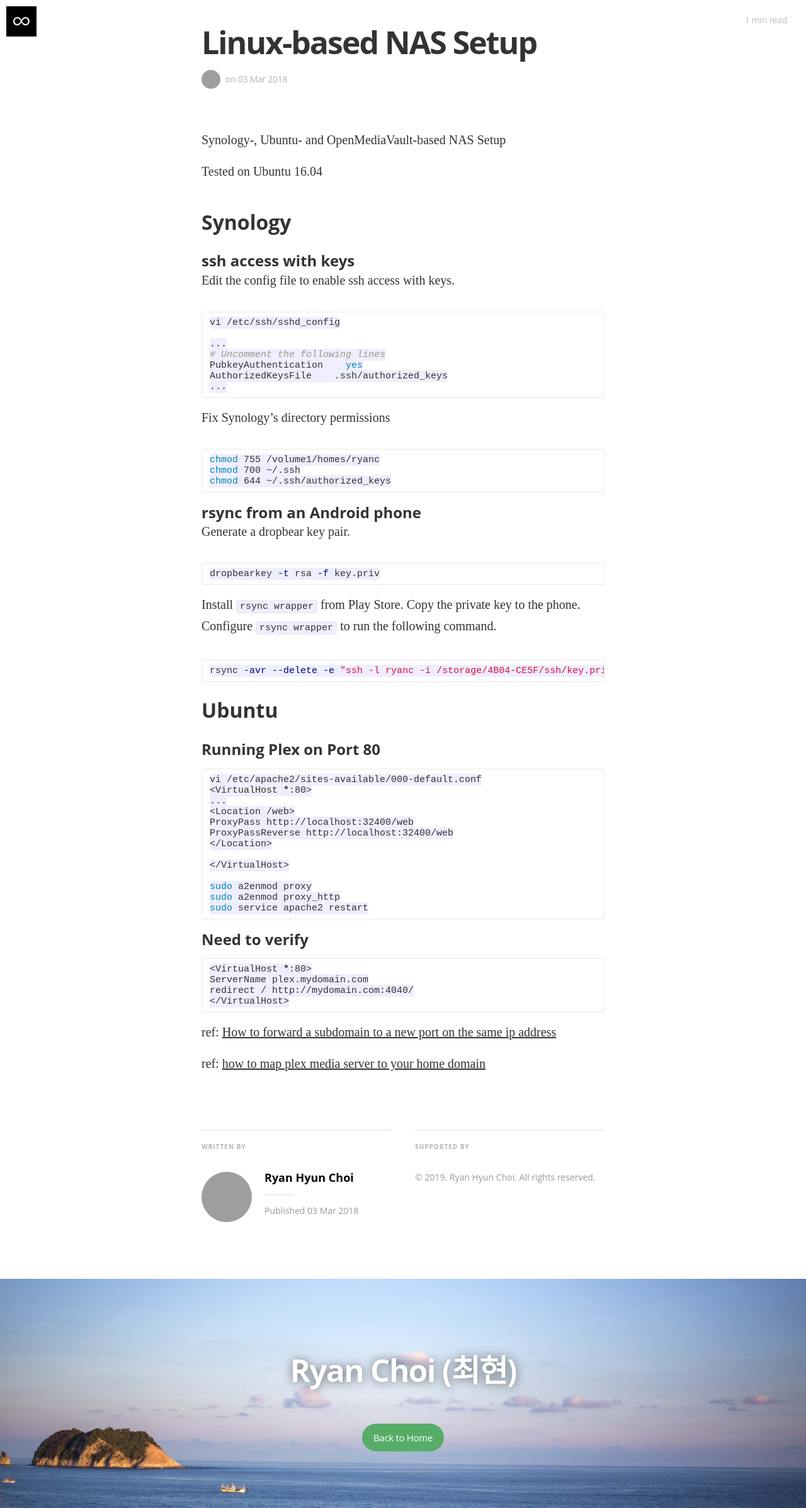
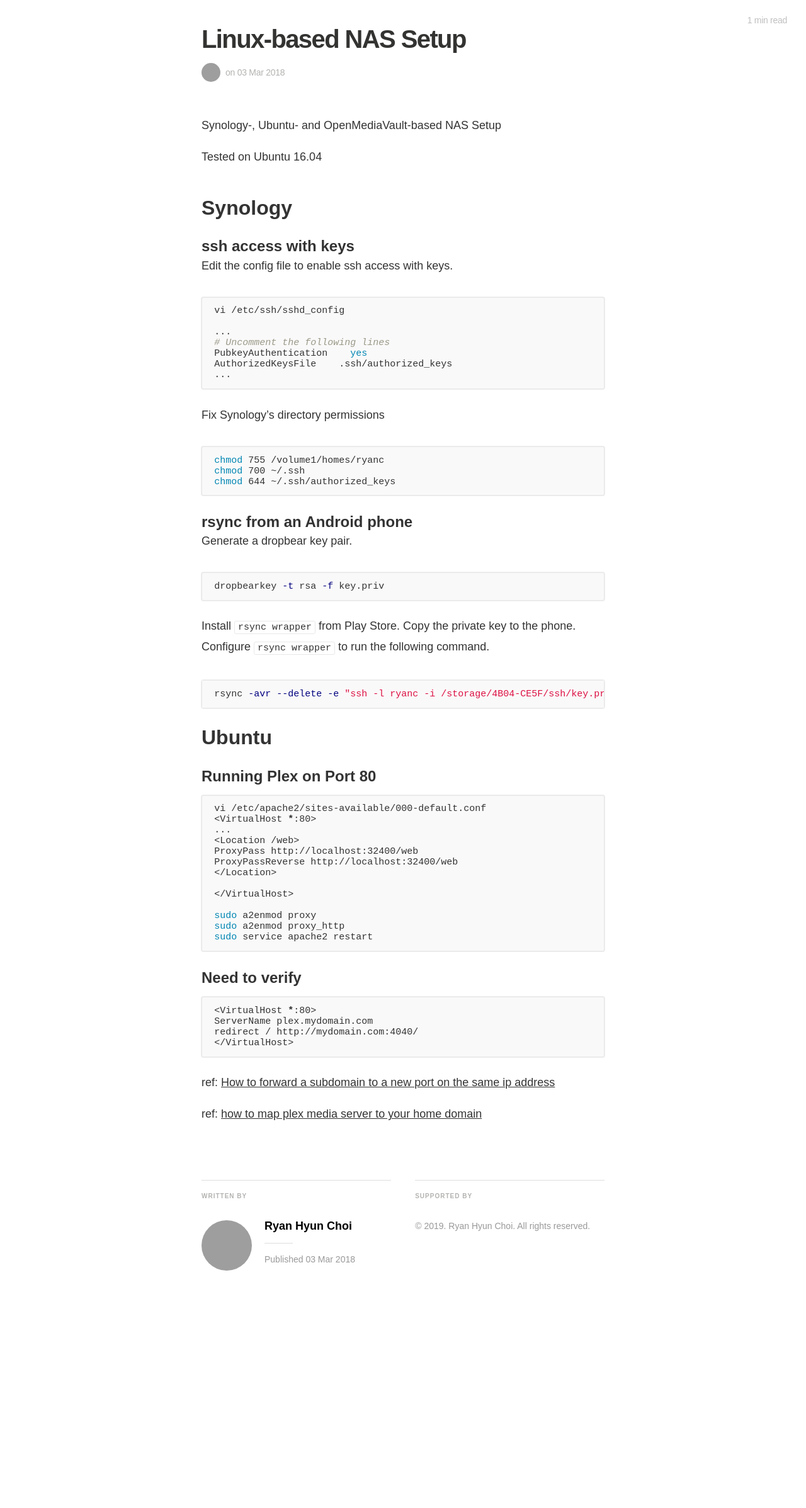
Before and after one commit to ryanhc/ryanhc.github.io, a Jekyll site: the page built from _posts/2018-03-03-nas-setup.md, in a window 1280 px wide. Shown: the whole page at 63% size. Built offline with Jekyll 4.4.1, drawn with Linux system fonts in a browser that asks for light colours; nearby versions of some CDN libraries; some web fonts are replaced; after the commit the page ends 2068 px from its top, so only the background shows below that; grey boxes are pictures that could not be loaded.

Commit message:
Fix style
* Fix spacing in <pre> tags
* Fix spacing in blog's index.html
* Remove logo on top right corner
* Remove footer
* Change and adjust font size

```diff
--- a/_config.yml
+++ b/_config.yml
@@ -7,10 +7,14 @@
 title: "Ryan Choi (최현)"
 description: > # this means to ignore newlines until "email:" # A Jekyll theme - Medium inspired
 
+# markdown: kramdown
+# kramdown:
+#   input: GFM
+
 email: ryan.h.choi@gmail.com
 # blog logo
 logo: "/assets/images/logo.png"
-float_logo: true # true, false (default)
+float_logo: false # displays a logo on top left corner
 
 # blog cover
 cover: "/assets/images/cover.jpg"
--- a/_layouts/page.html
+++ b/_layouts/page.html
@@ -51,6 +51,7 @@
       </article>
     </main>
     <div class="bottom-closer">
+<!--
       <div class="background-closer-image" {%if site.cover %} style="background-image: url({{ site.cover | prepend: site.baseurl }})"{% endif %}>
         Image
       </div>
@@ -58,7 +59,9 @@
         <h1 class="blog-title">{{ site.title }}</h1>
         <h2 class="blog-description">{{ site.description }}</h2>
         <a href={{ "/" | prepend: site.baseurl }} class="btn">Back to Home</a>
+-->
       </div>
+
     </div>
     {% include javascripts.html %}
   </body>
--- a/_layouts/post.html
+++ b/_layouts/post.html
@@ -107,6 +107,7 @@
       </article>
     </main>
     <div class="bottom-closer">
+      <!--
       <div class="background-closer-image" {%if site.cover %} style="background-image: url({{ site.cover | prepend: site.baseurl }})"{% endif %}>
         Image
       </div>
@@ -115,6 +116,7 @@
         <h2 class="blog-description">{{ site.description }}</h2>
         <a href={{ "/" | prepend: site.baseurl }} class="btn">Back to Home</a>
       </div>
+      -->
     </div>
     {% include javascripts.html %}
   </body>
--- a/css/main.sass
+++ b/css/main.sass
@@ -10,9 +10,10 @@
 
 $rs: 16px
 
-$font-serif: Linux Libertine
-$font-sans: Open Sans, MundoSans, "Helvetica Neue", Arial, Helvetica, sans-serif
-
+// $font-serif: Linux Libertine
+// $font-sans: Open Sans, MundoSans, "Helvetica Neue", Arial, Helvetica, sans-serif
+$font-serif: Arial, sans-serif
+$font-sans: Arial, sans-serif
 
 @mixin respond-to($breakpoint)
   @media only screen and (max-width: $breakpoint + px)
@@ -32,12 +33,7 @@
   margin: 0
   padding: 0
   text-rendering: optimizeLegibility
-  // -webkit-font-smoothing: antialiased
-  -moz-font-feature-settings: "liga=1, dlig=1"
-  -ms-font-feature-settings: "liga", "dlig"
-  -webkit-font-feature-settings: "liga", "dlig"
-  -o-font-feature-settings: "liga", "dlig"
-  font-feature-settings: "liga", "dlig"
+  font-feature-settings: "liga", "clig"
 
 .logo-readium
   position: fixed
@@ -96,13 +92,11 @@
     text-indent: -9999px
     border: 3px solid #fff
     background-color: #fff
-    //-webkit-box-shadow: 0 1px 1px rgba(0,0,0,0.3)
-    //-moz-box-shadow: 0 1px 1px rgba(0,0,0,0.3)
     box-shadow: 0 1px 1px rgba(0,0,0,0.3)
   .blog-title
     margin: 0
     padding: $rs*5.25 $rs $rs/2
-    font-size: 50px
+    font-size: 40px
     text-align: center
     font-weight: 700
     letter-spacing: -2px
@@ -136,7 +130,7 @@
   @include respond-to(800)
     padding: 0 $rs*2
   article
-    padding: 40px 0
+    padding: 40px 0 0 0
     border-bottom: 1px solid #f2f2f0
     &:last-child
       border-bottom: 0px
@@ -157,7 +151,7 @@
       letter-spacing: -0.02em
       font-weight: 300
       font-style: normal
-      font-size: 20px
+      font-size: 18px
       line-height: 1.3
       color: #666665
     .post-meta
@@ -281,7 +275,7 @@
       font-weight: 700
       font-style: normal
       letter-spacing: -0.04em
-      font-size: 50px
+      font-size: 40px
       line-height: 1.1
       color: #fff
       margin-bottom: 16px
@@ -330,7 +324,7 @@
       font-weight: 700
       font-style: normal
       letter-spacing: -0.04em
-      font-size: 50px
+      font-size: 40px
       line-height: 1.1
       color: #333332
       margin-bottom: 16px
@@ -360,7 +354,7 @@
   .post-content
     width: 100%
     font-family: $font-serif
-    font-size: 20px
+    font-size: 18px
     color: #333
     h1, h2, h3
       font-family: $font-sans
@@ -389,8 +383,6 @@
       margin: 0
       padding-bottom: 20px
       color: #333
-      //-webkit-hyphens: auto
-      //-moz-hyphens: auto
       hyphens: auto
     a
       color: #333
@@ -560,7 +552,7 @@
     .blog-title
       margin: 0
       padding: 0 0 10px
-      font-size: 50px
+      font-size: 40px
       text-align: center
       font-weight: 700
       letter-spacing: -2px
@@ -608,15 +600,21 @@
   font-size: 15px
   border: 1px solid #e8e8e8
   border-radius: 3px
-  background-color: #eef
+  //background-color: #eef
 
 code
   padding: 1px 5px
 
 pre
   padding: 8px 12px
-  overflow-x: scroll
+  overflow-x: auto
   > code
     border: 0
     padding-right: 0
     padding-left: 0
+
+pre.highlight
+    margin-bottom: 1.6rem
+    padding: .8rem 1.2rem
+    background: #faf9f9
+    box-shadow: 0 0 0 1px #eee
```
